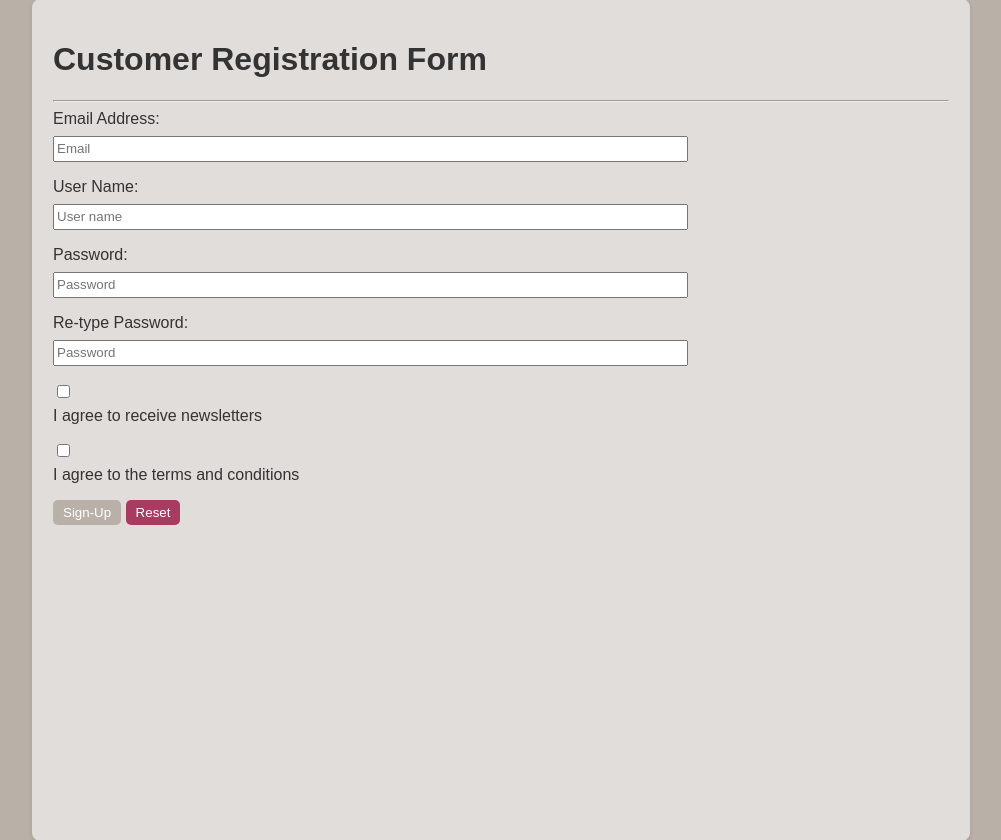
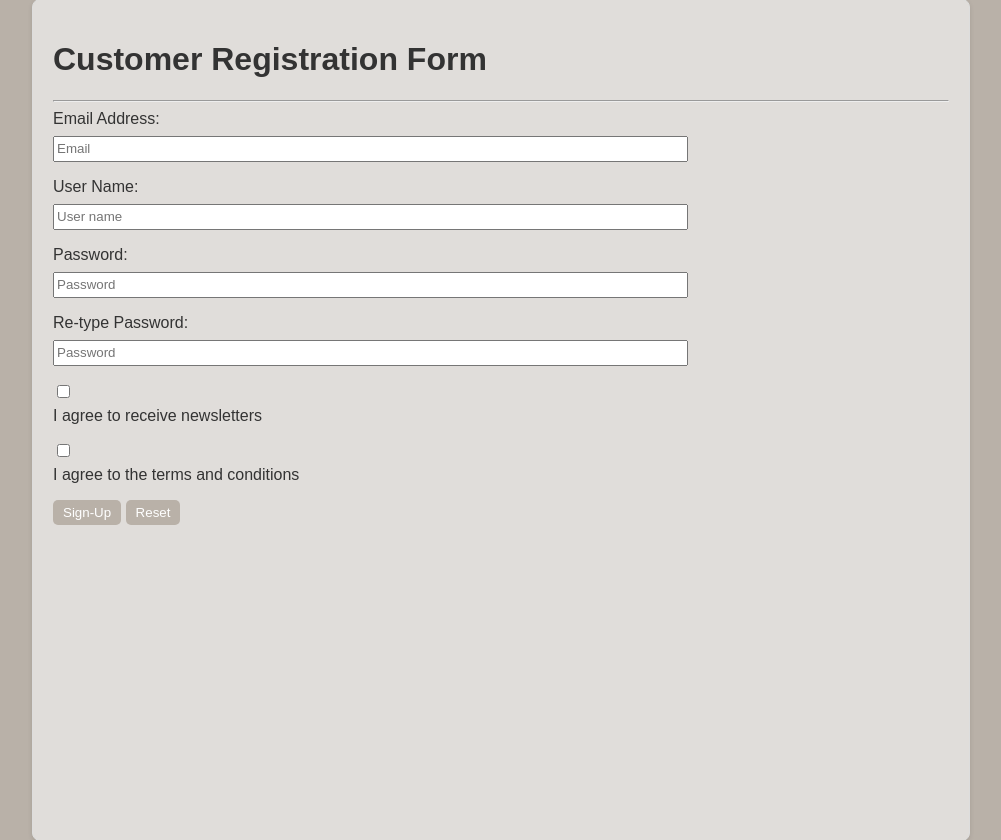
Before and after one commit to yenyih24/TravelBlog, a PHP site: page /pages/registrationForm.php in a window 1280 px wide. Shown: the part 138-978 px from the top of the page, without its empty margins (139-1140 px from the left). Run offline with PHP 8.4, Linux system fonts and the light colour scheme.

Commit message:
update form.css comment

```diff
--- a/css/form.css
+++ b/css/form.css
@@ -1,8 +1,8 @@
-/* 确保 body 使用 flex 布局 */
+/* Ensure the body uses flexbox layout */
 body {
   display: flex;
-  flex-direction: column; /* 垂直排列元素 */
-  min-height: 100vh; /* 页面高度至少为视口高度 */
+  flex-direction: column; /* Align the child elements vertically (column direction) */
+  min-height: 100vh; /* Ensure the body's minimum height is at least 100% of the viewport height */
   margin: 0;
 }
 
@@ -16,7 +16,7 @@ body {
     color:blue;
 }
 
-/* Set the width to 80% of the viewport width, and center the form */
+/* Set the width to 70% of the viewport width, and center the form */
 .form-container {
     min-height: 100vh;
     width: 70vw;
@@ -41,11 +41,3 @@ body {
     min-height: 1.5em;
     margin:5px 0;
 }
-
-button{
-    background:rgb(104, 198, 236);
-}
-
-.reset{
-    background: rgb(168, 60, 96);
-}
```
